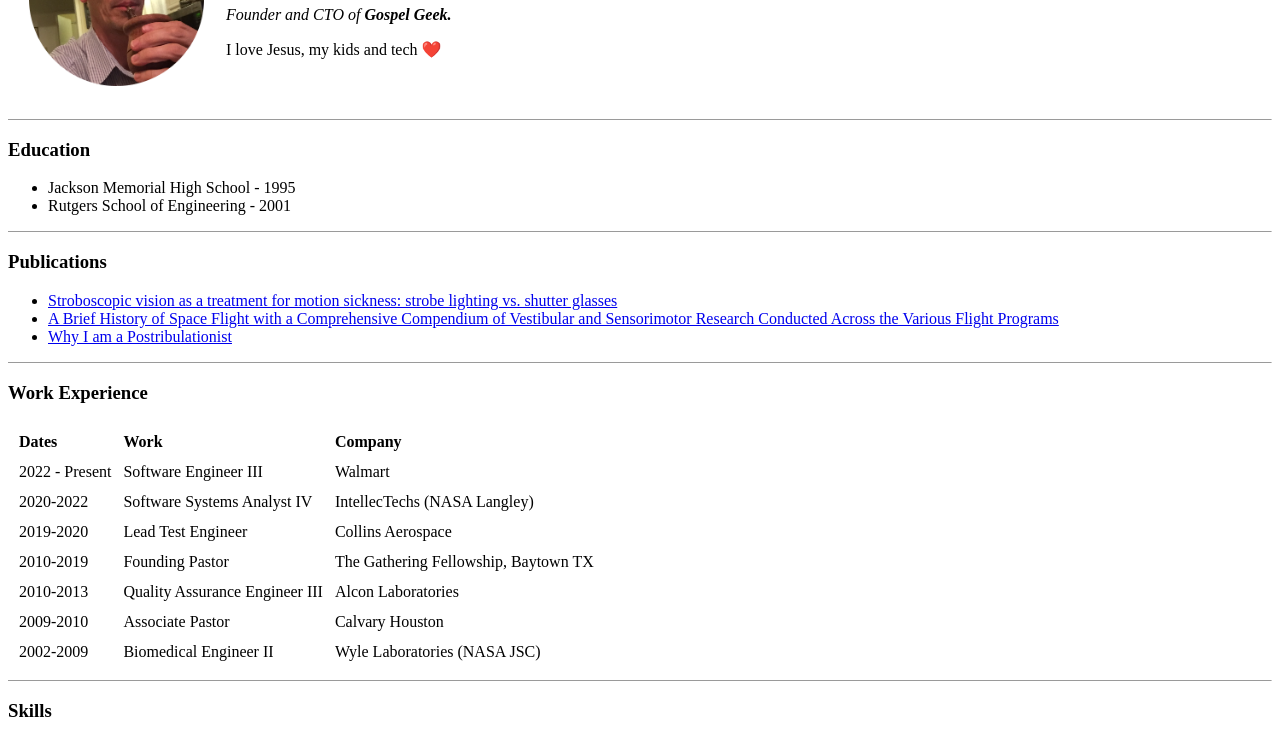
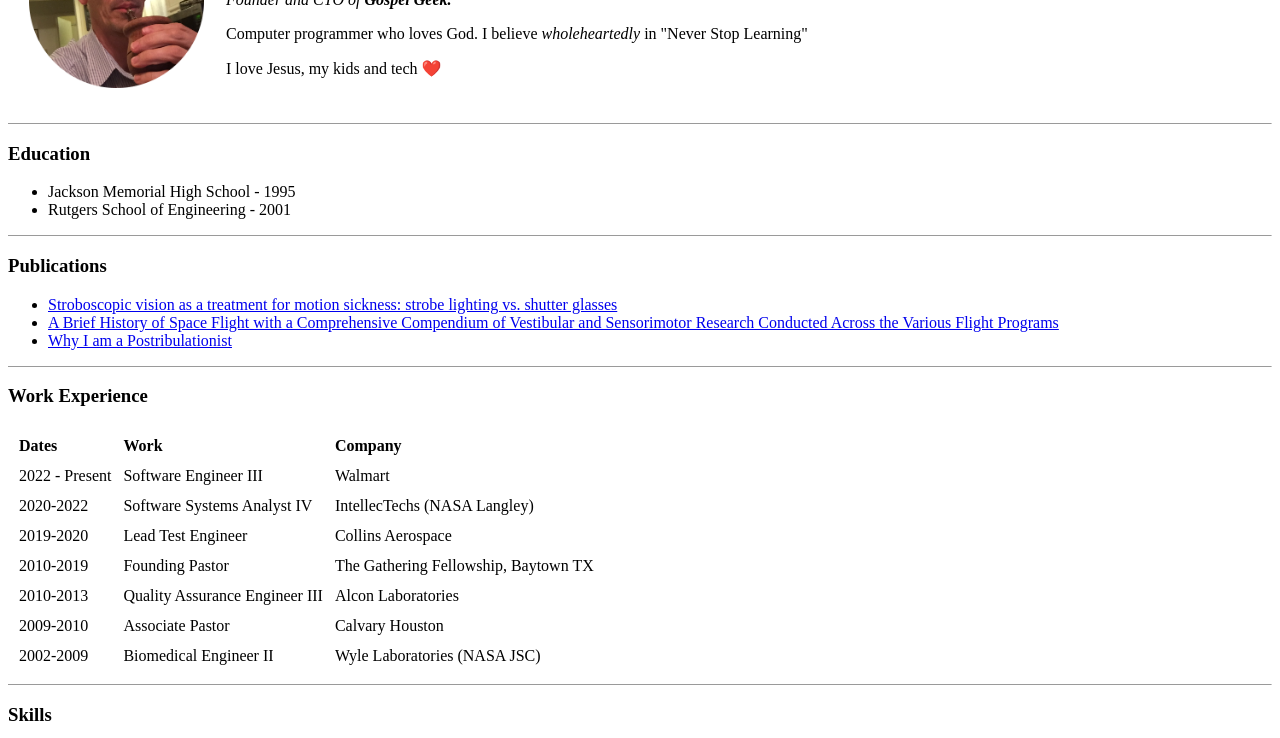
Before and after one commit to Trozzel/cv, a plain HTML site: page index.html in a window 1280 px wide. Shown: the part 118-856 px from the top of the page. Drawn offline with Linux system fonts and the light colour scheme.

```diff
--- a/index.html
+++ b/index.html
@@ -19,6 +19,7 @@
         <td><h1>George Ford</h1>
 
         <p><em>Founder and CTO of <strong>Gospel Geek.</strong></em></p>
+        <p>Computer programmer who loves God. I believe <em>wholeheartedly</em> in "Never Stop Learning"</p>
 
         <p>I love Jesus, my kids and tech ❤️</p>
         </td>
```
Also changed, not shown: 1 other file.
